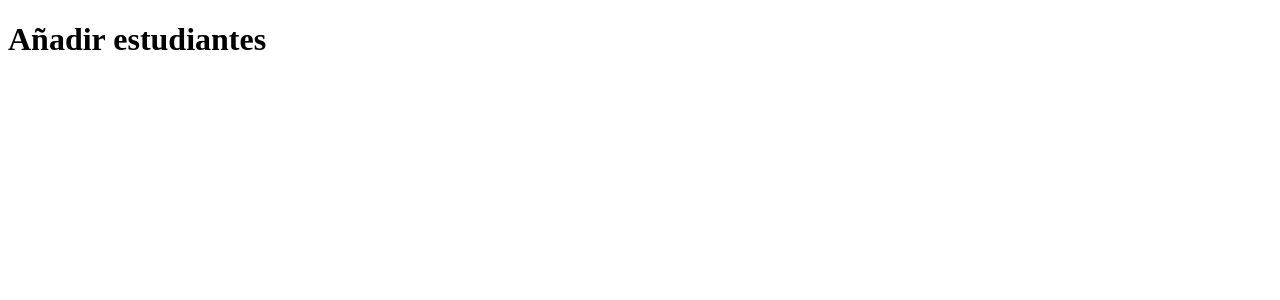
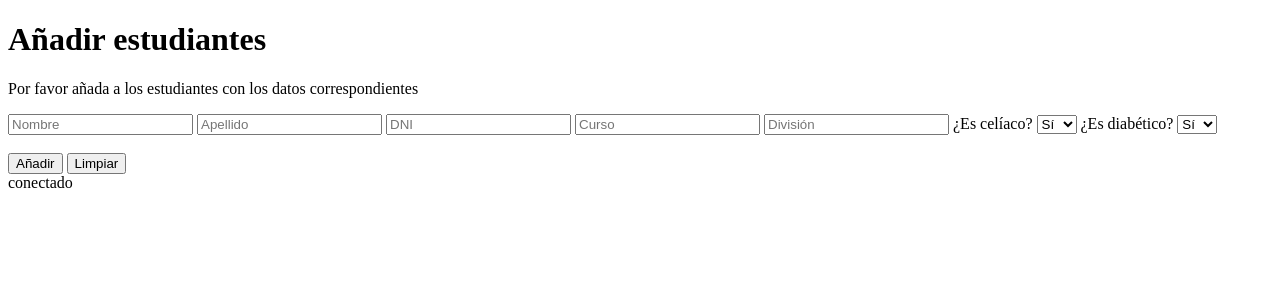
Before and after one commit to VMmagalimonzon/distribuci-n-de-alimentos, a PHP site: the page made by añadir.php in a window 1280 px wide. Shown: the top 300 px of the page. Run offline with PHP 8.4, Linux system fonts and the light colour scheme.

Commit message:
añadir alumnos funciona

```diff
--- a/añadir.php
+++ b/añadir.php
@@ -1,11 +1,60 @@
 <!DOCTYPE html>
-<html lang="en">
+<html lang="es">
 <head>
     <meta charset="UTF-8">
     <meta name="viewport" content="width=device-width, initial-scale=1.0">
-    <title>Añadir</title>
+    <title>Añadir Estudiantes</title>
 </head>
 <body>
     <h1>Añadir estudiantes</h1>
+    <p>Por favor añada a los estudiantes con los datos correspondientes</p>
+
+    <form action="" name="añadir" method="post">
+        <input type="text" name="nombre" placeholder="Nombre" required>
+        <input type="text" name="apellido" placeholder="Apellido" required>
+        <input type="number" name="dni" placeholder="DNI" required>
+        <input type="text" name="curso" placeholder="Curso" required>
+        <input type="text" name="division" placeholder="División" required>
+
+        <label>¿Es celíaco?</label>
+        <select name="celiaco" required>
+            <option value="1">Sí</option>
+            <option value="0">No</option>
+        </select>
+
+        <label>¿Es diabético?</label>
+        <select name="diabetico" required>
+            <option value="1">Sí</option>
+            <option value="0">No</option>
+        </select>
+
+        <br><br>
+        <input type="submit" name="añadir" value="Añadir">
+        <input type="reset" value="Limpiar">
+    </form>
+
+    <?php
+    include("conexion.php");
+
+    if (isset($_POST['añadir'])) {
+        $nombre = trim($_POST['nombre']);
+        $apellido = trim($_POST['apellido']);
+        $dni = trim($_POST['dni']);
+        $curso = trim($_POST['curso']);
+        $division = trim($_POST['division']);
+        $celiaco = intval($_POST['celiaco']); // convertimos a entero
+        $diabetico = intval($_POST['diabetico']);
+
+        $consulta = "INSERT INTO alumno VALUES('', '$nombre', '$apellido', '$dni', '$curso', '$division', '$celiaco', '$diabetico')";
+        $resultado = mysqli_query($conexion, $consulta);
+
+        if ($resultado) {
+            header('Location: añadir.php');
+            exit();
+        } else {
+            echo "<h3 class='error'>Ocurrió un error al guardar el registro.</h3>";
+        }
+    }
+    ?>
 </body>
 </html>
```
